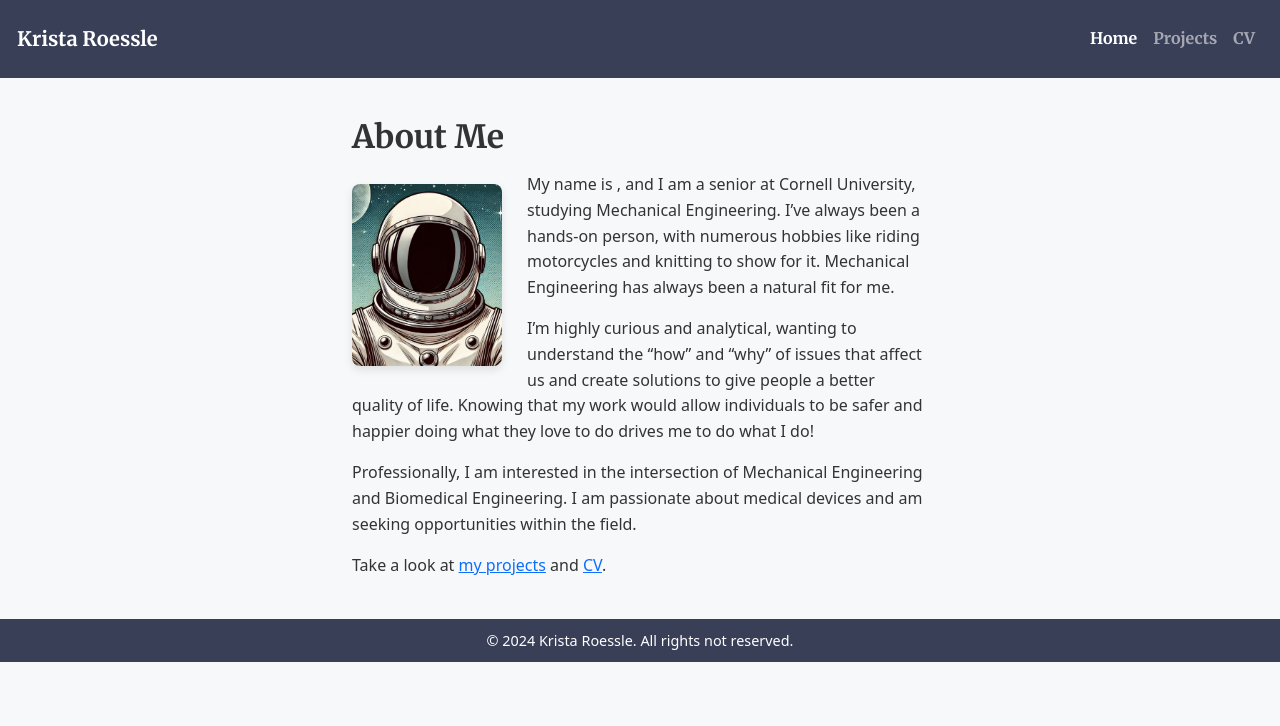
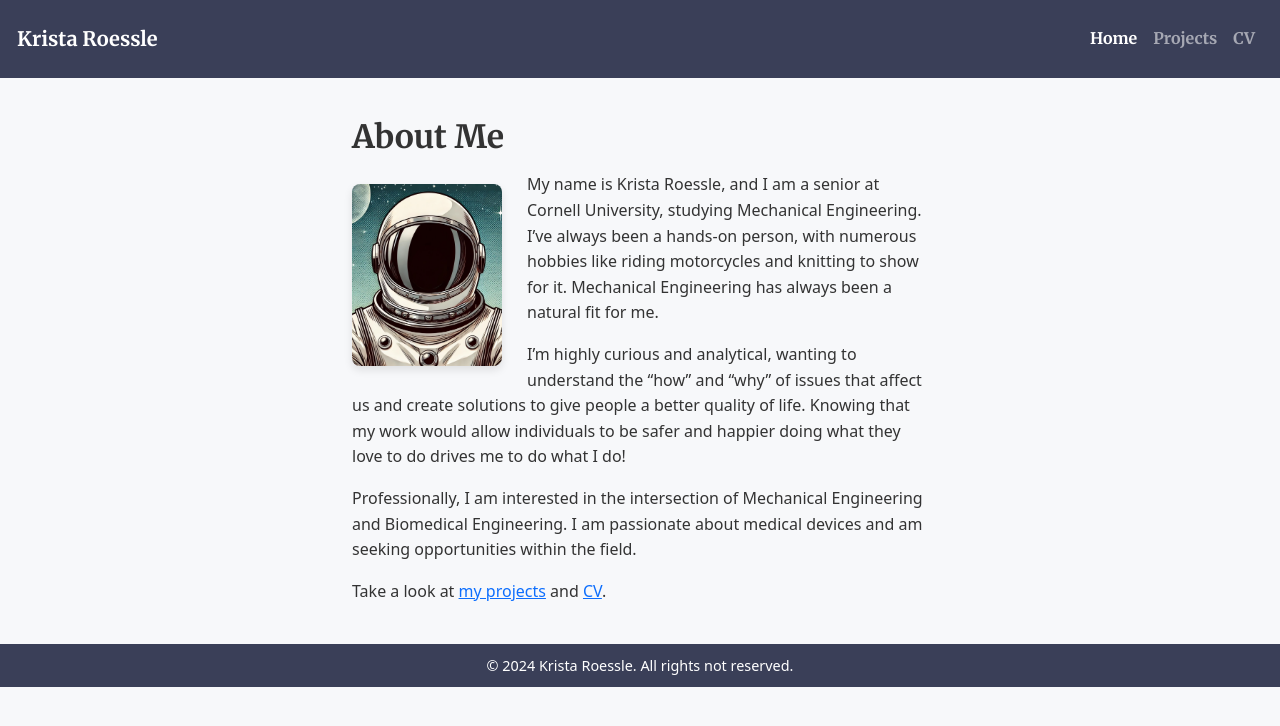
Before and after one commit to Cornell-MAE-UG/portfolio-kqr3-cornell, a Jekyll site: the page built from index.md, in a window 1280 px wide. Shown: the top 726 px of the page. Built offline with Jekyll 4.4.1, drawn with Linux system fonts in a browser that asks for light colours.

Commit message:
Update index.md

```diff
--- a/index.md
+++ b/index.md
@@ -9,7 +9,7 @@ title: <Krista Roessle>
 ![Profile Picture](assets/images/profile-pic.jpg){: class="profile-image"}
 
 
-My name is {{ Krista Roessle }}, and I am a senior at Cornell University, studying Mechanical Engineering. I've always been a hands-on person, with numerous hobbies like riding motorcycles and knitting to show for it. Mechanical Engineering has always been a natural fit for me.
+My name is Krista Roessle, and I am a senior at Cornell University, studying Mechanical Engineering. I've always been a hands-on person, with numerous hobbies like riding motorcycles and knitting to show for it. Mechanical Engineering has always been a natural fit for me.
 
 I'm highly curious and analytical, wanting to understand the "how" and "why" of issues that affect us and create solutions to give people a better quality of life. Knowing that my work would allow individuals to be safer and happier doing what they love to do drives me to do what I do!
 
```
